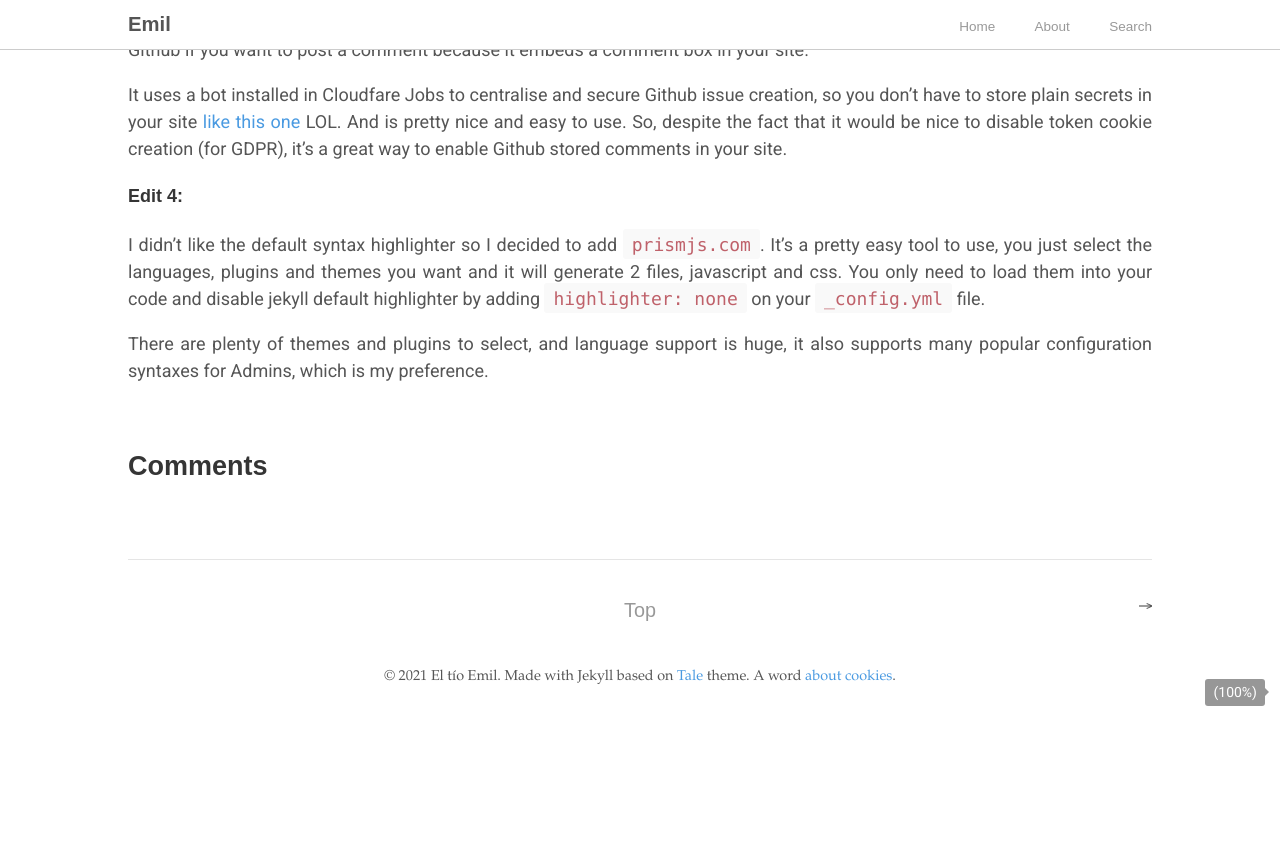
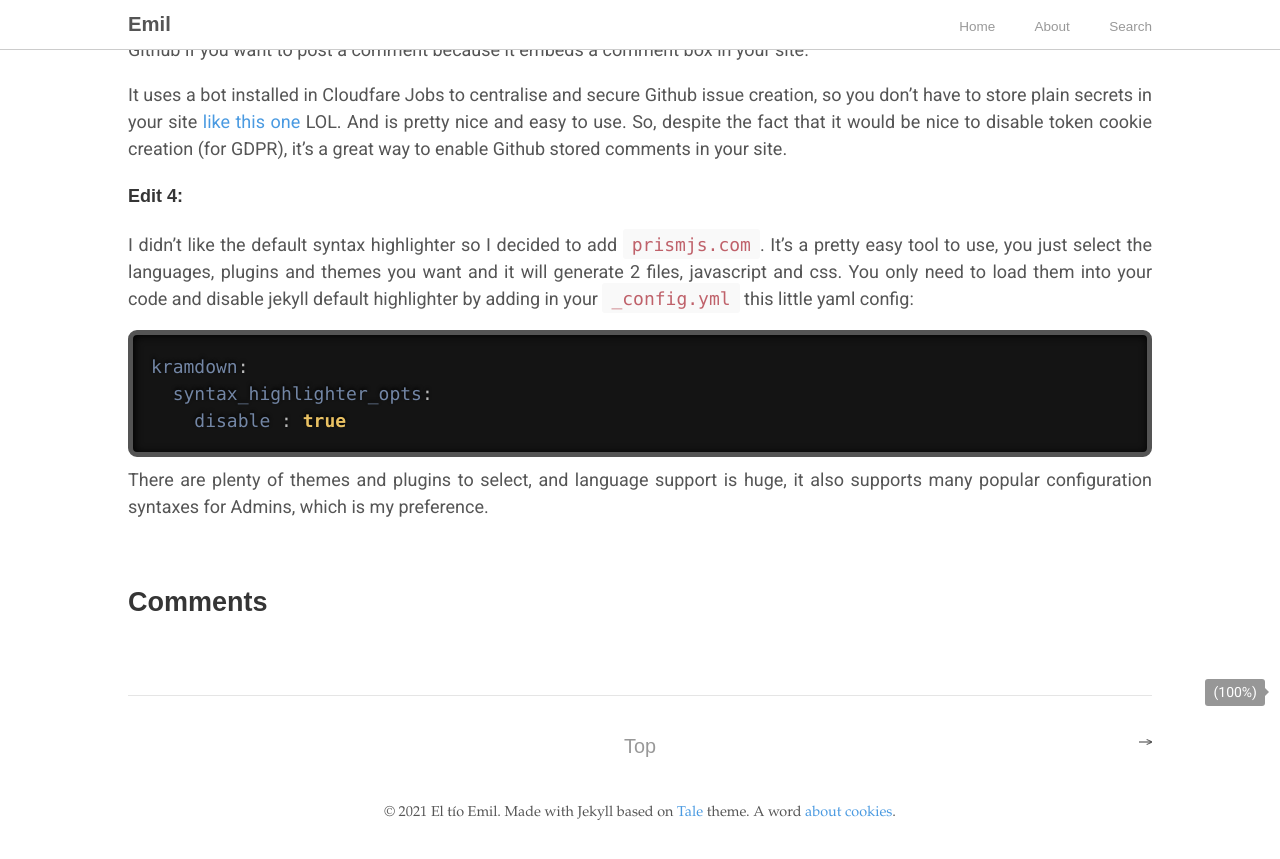
Before and after one commit to eltioemil/eltioemil.github.io, a Jekyll site: the page built from _posts/2020-07-29-new-new-site.md, in a window 1280 px wide and 900 px high, scrolled down 1020 px. Shown: the top 859 px of the window. Built offline with Jekyll 4.4.1, drawn with Linux system fonts in a browser that asks for light colours; comment, search, counter and statistics services are not loaded; before the commit the page ends 1784 px from its top, so only the background shows below that.

Commit message:
roge highlight disable needs to be done through kramdown config in order to work in github pages

````diff
--- a/_config.yml
+++ b/_config.yml
@@ -12,8 +12,10 @@
   email: nope@nope.es
 
 # Build settings
-highlighter: none
 markdown: kramdown
+kramdown:
+  syntax_highlighter_opts:
+    disable : true
 include:
   - _pages
 
--- a/_posts/2020-07-29-new-new-site.md
+++ b/_posts/2020-07-29-new-new-site.md
@@ -31,6 +31,12 @@
 
 #### Edit 4:
 
-I didn't like the default syntax highlighter so I decided to add [`prismjs.com`](prismjs.com){:target="\_blank"}. It's a pretty easy tool to use, you just select the languages, plugins and themes you want and it will generate 2 files, javascript and css. You only need to load them into your code and disable jekyll default highlighter by adding `highlighter: none` on your `_config.yml` file.
+I didn't like the default syntax highlighter so I decided to add [`prismjs.com`](prismjs.com){:target="\_blank"}. It's a pretty easy tool to use, you just select the languages, plugins and themes you want and it will generate 2 files, javascript and css. You only need to load them into your code and disable jekyll default highlighter by adding in your `_config.yml` this little yaml config:
+
+```yaml
+kramdown:
+  syntax_highlighter_opts:
+    disable : true
+```
 
 There are plenty of themes and plugins to select, and language support is huge, it also supports many popular configuration syntaxes for Admins, which is my preference.
````
